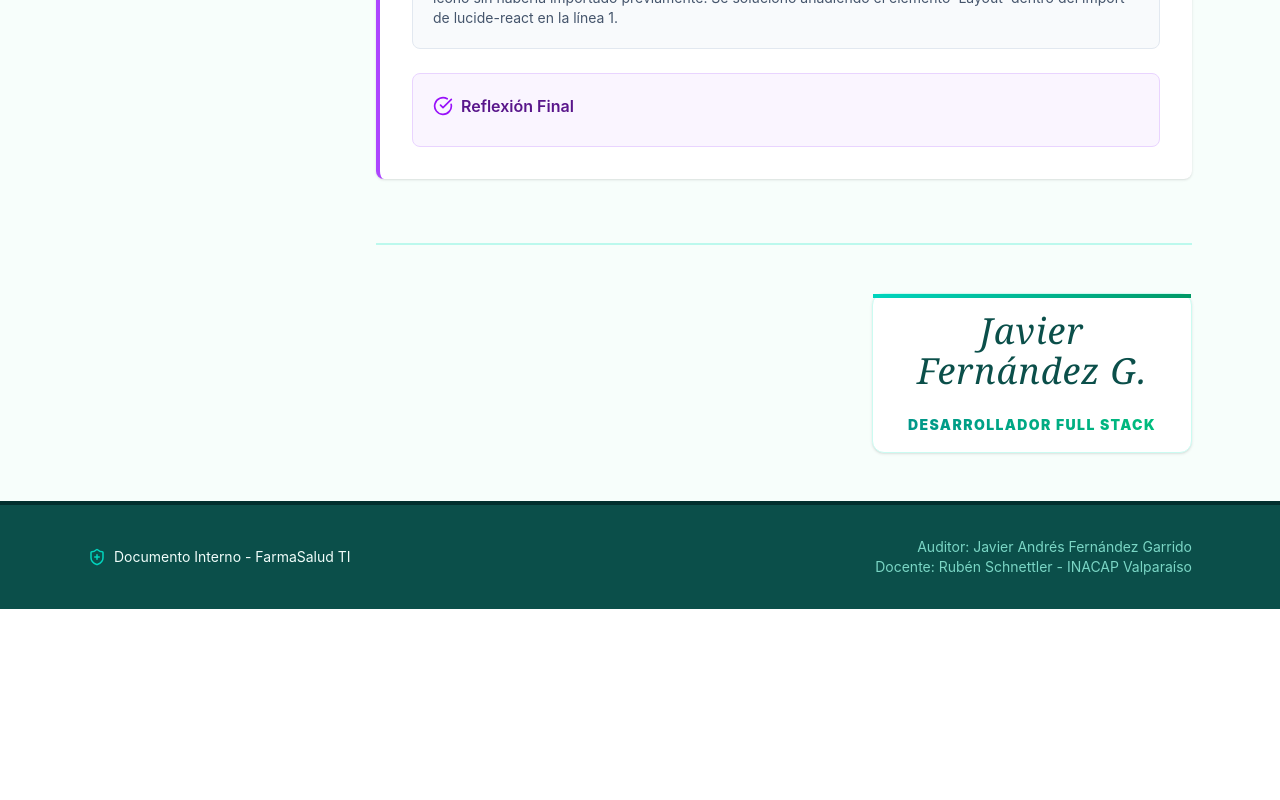
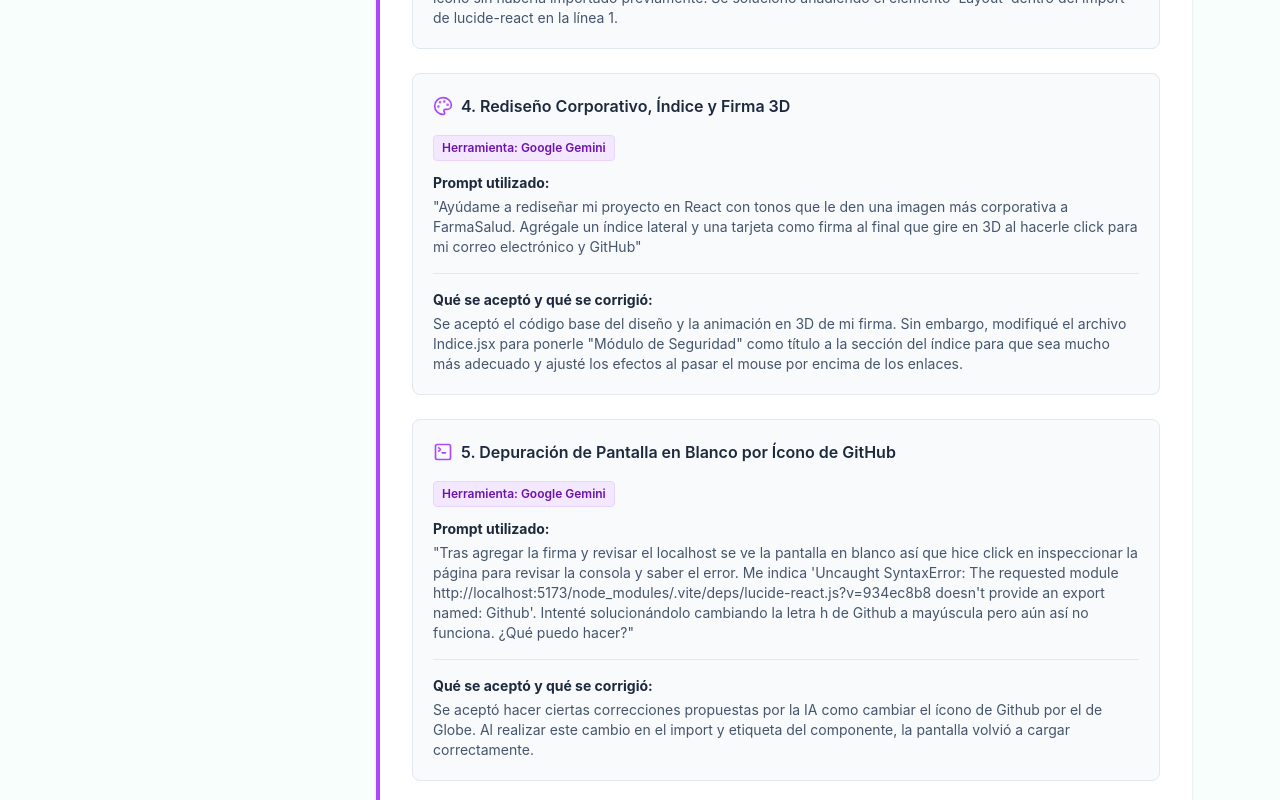
Before and after one commit to Jaanfg/auditoria_ferjav, a React (Vite) app: page / in a window 1280 px wide. Shown: the part 8060-8860 px from the top of the page. Before the commit the page ends 8669 px from the top, so only its background shows below. Built offline with nearby package versions, Linux system fonts and the light colour scheme.

Commit message:
Se agregan dos nuevos prompts a la bitácora de uso de IA en el markdown y componente de Prompts. Además, se agrega la reflexión final

```diff
--- a/docs_ferjav/09_prompts_ferjav.md
+++ b/docs_ferjav/09_prompts_ferjav.md
@@ -14,3 +14,17 @@
 * **Herramienta:** Google Gemini.
 * **Prompt utilizado:** "Tengo una pantalla en blanco en mi aplicación React. En la consola del navegador me sale el error: 'Uncaught ReferenceError: Layout is not defined' en el archivo Prompts.jsx. ¿Cómo lo soluciono?"
 * **Qué se aceptó y qué se corrigió:** Se aceptó el diagnóstico de la IA que identificó que el componente intentaba renderizar la etiqueta del ícono sin haberla importado previamente. Se aplicó la solución agregando 'Layout' dentro de las llaves del import de 'lucide-react' en la línea 1.
+
+## 4. Rediseño Corporativo, Índice y Firma 3D
+* **Herramienta:** Google Gemini.
+* **Prompt utilizado:** "Ayúdame a rediseñar mi proyecto en React con tonos que le den una imagen más corporativa a FarmaSalud. Agrégale un índice lateral y una tarjeta como firma al final que gire en 3D al hacerle click para mi correo electrónico y GitHub"
+**Qué se aceptó y qué se corrigió:** Se aceptó el código base del diseño y la animación en 3D de mi firma. Sin embargo, modifiqué el archivo Indice.jsx para ponerle "Módulo de Seguridad" como título a la sección del índice para que sea mucho más adecuado y ajusté los efectos al pasar el mouse por encima de los enlaces.
+
+## 5. Depuración de Pantalla en Blanco por Ícono de GitHub
+* **Herramienta:** Google Gemini.
+* **Prompt utilizado:** "Tras agregar la firma y revisar el localhost se ve la pantalla en blanco así que hice click en inspeccionar la página para revisar la consola y saber el error. Me indica 'Uncaught SyntaxError: The requested module http://localhost:5173/node_modules/.vite/deps/lucide-react.js?v=934ec8b8 doesn't provide an export named: Github'. Intenté solucionándolo cambiando la letra h de Github a mayúscula pero aún así no funciona. ¿Qué puedo hacer?"
+* **Qué se aceptó y qué se corrigió:** Se aceptó hacer ciertas correcciones propuestas por la IA como cambiar el ícono de Github por el de Globe. Al realizar este cambio en el import y etiqueta del componente, la pantalla volvió a cargar correctamente.
+
+## Reflexión Final
+
+Desarrollar esta auditoría para FarmaSalud me dejó una gran lección. La IA ayuda muchísimo a maquetar rápido en React y crear estructuras visuales como la firma en tarjeta 3D pero no se puede confiar ciegamente. La IA no entiende el contexto real del negocio, calculó mal el impacto en el CVSS porque no sabía que yo estaba auditando un entorno DVWA en nivel bajo ubicó las vulnerabilidades en la matriz de riesgo al azar sin considerar los datos críticos médicos que maneja la plataforma. Además, a nivel de código, si yo no supiera leer la consola del navegador o entender de dependencias, no habría podido resolver los fallos de compilación que dejaban la interfaz en blanco por errores generados por la IA, como proporcionarme un ícono que ya fue eliminado en la nueva versión de la librería o escribir mal la sintaxis de Tailwind. En conclusión, la IA es una excelente herramienta para agilizar la escritura de código pero la responsabilidad de diseñar la arquitectura, depurar los errores y aplicar el criterio recae en uno mismo.
--- a/src/components/Prompts.jsx
+++ b/src/components/Prompts.jsx
@@ -1,4 +1,4 @@
-import { Bot, Calculator, CheckCircle, Layout, TerminalSquare } from 'lucide-react'
+import { Bot, Calculator, CheckCircle, Layout, TerminalSquare, Palette } from 'lucide-react'
 
 function Prompts() {
   return (
@@ -89,13 +89,65 @@ function Prompts() {
           </div>
         </div>
 
+        <div className="bg-slate-50 p-5 rounded-lg border border-slate-200">
+          <h3 className="font-semibold text-slate-800 flex items-center gap-2 mb-4">
+            <Palette className="text-purple-500" size={20} />
+            4. Rediseño Corporativo, Índice y Firma 3D
+          </h3>
+
+          <div className="space-y-4">
+            <div>
+              <span className="inline-block bg-purple-100 text-purple-800 text-xs px-2 py-1 rounded font-semibold mb-3 border border-purple-200">
+                Herramienta: Google Gemini
+              </span>
+              <p className="text-sm">
+                <strong className="text-slate-800 block mb-1">Prompt utilizado:</strong>
+                "Ayúdame a rediseñar mi proyecto en React con tonos que le den una imagen más corporativa a FarmaSalud. Agrégale un índice lateral y una tarjeta como firma al final que gire en 3D al hacerle click para mi correo electrónico y GitHub"
+                </p>
+            </div>
+
+            <div className="border-t border-slate-200 pt-4">
+              <p className="text-sm">
+                <strong className="text-slate-800 block mb-1">Qué se aceptó y qué se corrigió:</strong>
+                Se aceptó el código base del diseño y la animación en 3D de mi firma. Sin embargo, modifiqué el archivo Indice.jsx para ponerle "Módulo de Seguridad" como título a la sección del índice para que sea mucho más adecuado y ajusté los efectos al pasar el mouse por encima de los enlaces.
+              </p>
+            </div>
+          </div>
+        </div>
+
+        <div className="bg-slate-50 p-5 rounded-lg border border-slate-200">
+          <h3 className="font-semibold text-slate-800 flex items-center gap-2 mb-4">
+            <TerminalSquare className="text-purple-500" size={20} />
+            5. Depuración de Pantalla en Blanco por Ícono de GitHub
+          </h3>
+
+          <div className="space-y-4">
+            <div>
+              <span className="inline-block bg-purple-100 text-purple-800 text-xs px-2 py-1 rounded font-semibold mb-3 border border-purple-200">
+                Herramienta: Google Gemini
+              </span>
+              <p className="text-sm">
+                <strong className="text-slate-800 block mb-1">Prompt utilizado:</strong>
+                "Tras agregar la firma y revisar el localhost se ve la pantalla en blanco así que hice click en inspeccionar la página para revisar la consola y saber el error. Me indica 'Uncaught SyntaxError: The requested module http://localhost:5173/node_modules/.vite/deps/lucide-react.js?v=934ec8b8 doesn't provide an export named: Github'. Intenté solucionándolo cambiando la letra h de Github a mayúscula pero aún así no funciona. ¿Qué puedo hacer?"
+              </p>
+            </div>
+
+            <div className="border-t border-slate-200 pt-4">
+              <p className="text-sm">
+                <strong className="text-slate-800 block mb-1">Qué se aceptó y qué se corrigió:</strong>
+                Se aceptó hacer ciertas correcciones propuestas por la IA como cambiar el ícono de Github por el de Globe. Al realizar este cambio en el import y etiqueta del componente, la pantalla volvió a cargar correctamente.
+              </p>
+            </div>
+          </div>
+        </div>
+
         <div className="bg-purple-50 p-5 rounded-lg border border-purple-200">
           <h3 className="font-semibold text-purple-900 flex items-center gap-2 mb-2">
             <CheckCircle className="text-purple-600" size={20} />
             Reflexión Final
           </h3>
-          <p className="text-sm text-purple-800 leading-relaxed">
-
+          <p className="text-sm text-purple-800 leading-relaxed text-justify">
+            Desarrollar esta auditoría para FarmaSalud me dejó una gran lección. La IA ayuda muchísimo a maquetar rápido en React y crear estructuras visuales como la firma en tarjeta 3D pero no se puede confiar ciegamente. La IA no entiende el contexto real del negocio, calculó mal el impacto en el CVSS porque no sabía que yo estaba auditando un entorno DVWA en nivel bajo ubicó las vulnerabilidades en la matriz de riesgo al azar sin considerar los datos críticos médicos que maneja la plataforma. Además, a nivel de código, si yo no supiera leer la consola del navegador o entender de dependencias, no habría podido resolver los fallos de compilación que dejaban la interfaz en blanco por errores generados por la IA, como proporcionarme un ícono que ya fue eliminado en la nueva versión de la librería o escribir mal la sintaxis de Tailwind. En conclusión, la IA es una excelente herramienta para agilizar la escritura de código pero la responsabilidad de diseñar la arquitectura, depurar los errores y aplicar el criterio recae en uno mismo.
           </p>
         </div>
       </div>
```
